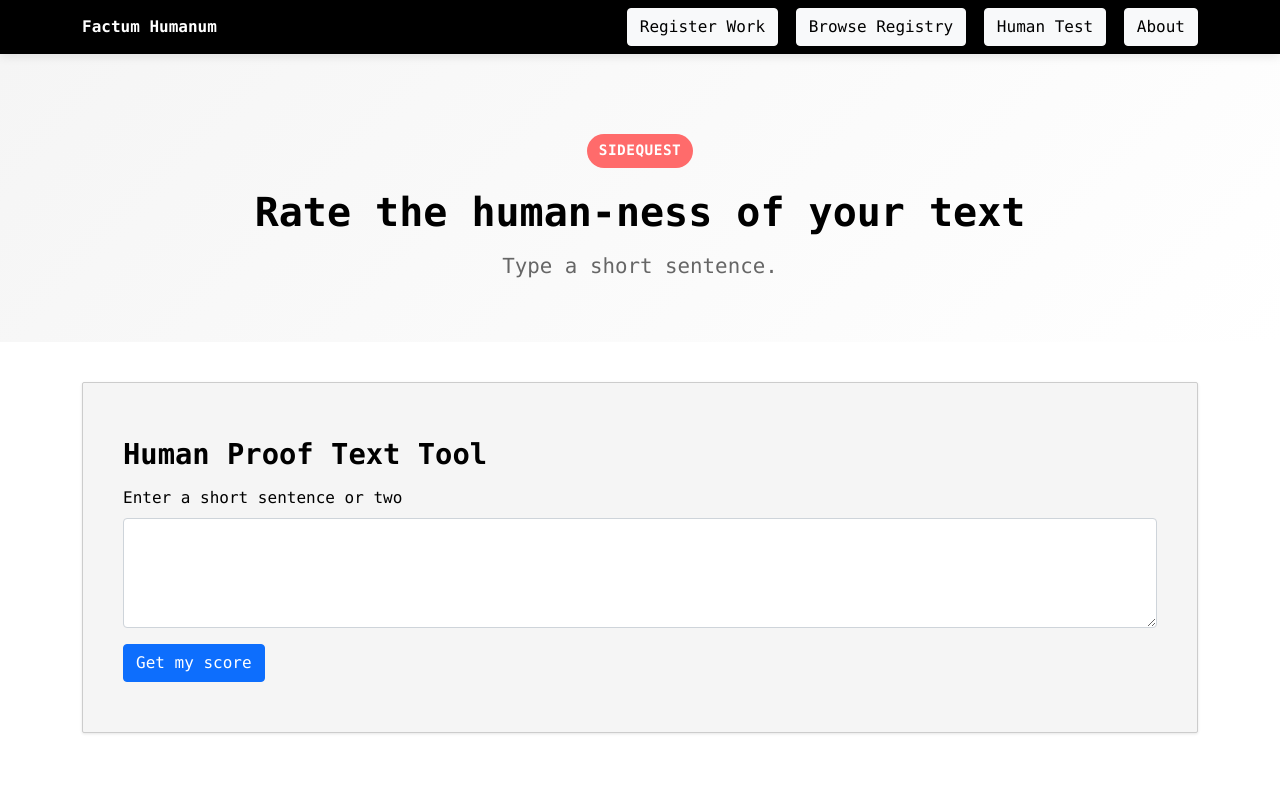
After one commit to jamesth1978/grumble, a Django app: page /human-test/ in a window 1280 px wide. The commit adds this page. Run offline with Django 5.2, Linux system fonts and the light colour scheme.

Commit message:
added swaering etc

```diff
--- a/factum_humanum/core/views.py
+++ b/factum_humanum/core/views.py
@@ -6,9 +6,87 @@ from django.conf import settings
 from .models import Creator, Work
 from .forms import CreatorForm, WorkForm
 from .pdf import generate_certificate_pdf
+import re
+import random
 import zipfile
 import os
 import io
+
+
+def score_human_text(text: str) -> int:
+    """Return a score from 0-100 estimating how likely text was written by a human."""
+    text = (text or '').strip()
+    if not text:
+        return 0
+
+    words = re.findall(r"\w+", text)
+    word_count = len(words)
+    unique_word_ratio = len(set(words)) / word_count if word_count else 0
+    punctuation_count = len(re.findall(r"[!?]", text))
+
+    score = 45
+
+    if punctuation_count >= 1:
+        score += 8
+
+    if unique_word_ratio > 0.75:
+        score += 10
+    elif unique_word_ratio < 0.50:
+        score -= 10
+
+    human_clues = {
+        'i', 'me', 'my', 'mine', 'you', 'we', 'us', 'our',
+        'feel'
+    }
+    if any(word.lower() in human_clues for word in words):
+        score += 10
+
+    swear_stems = {
+        'fuck', 'bollocks', 'shit', 'bugger', 'tits', 'damn', 'arse', 'wanker',
+        'piss', 'cunt', 'dick', 'bitch', 'areshole', 'twat'
+    }
+
+    # Count swear words including grammatical variations (plurals, -ing, -ed, etc.)
+    swear_count = 0
+    for word in words:
+        word_lower = word.lower()
+        for stem in swear_stems:
+            # Match stem with optional common suffixes: s, es, ing, ed, er, y
+            if re.match(rf'^{re.escape(stem)}(s|es|ing|ed|er|y)?$', word_lower):
+                swear_count += 1
+                break
+
+    # Apply scoring based on swear count
+    if swear_count >= 1:
+        score += 25
+        # Add random bonus for each additional swear word
+        for _ in range(swear_count - 1):
+            score += random.randint(4, 9)
+
+    score = max(0, min(100, score))
+    return score
+
+
+def describe_human_score(score: int) -> tuple[str, str]:
+    if score >= 85:
+        return (
+            'This text feels very human.',
+            'Nice work — you have used some pretty human words there'
+        )
+    if score >= 65:
+        return (
+            'This text looks likely human.',
+            'It has enough natural phrasing or swearing to feel authentic.'
+        )
+    if score >= 40:
+        return (
+            'This text is ambiguous.',
+            'It may still be human, but it has a few patterns that could be either.'
+        )
+    return (
+        'This text reads less like a human sentence.',
+        'Definitely a robot.'
+    )
 
 
 def index(request):
@@ -98,6 +176,28 @@ def download_badges(request):
     return response
 
 
+def human_test(request):
+    """Provide a playful text evaluation tool for human-written sentences."""
+    sample_text = ''
+    score = None
+    verdict = None
+    explanation = None
+
+    if request.method == 'POST':
+        sample_text = request.POST.get('sample_text', '').strip()
+        score = score_human_text(sample_text)
+        verdict, explanation = describe_human_score(score)
+
+    context = {
+        'title': 'Human Proof Test',
+        'text': sample_text,
+        'score': score,
+        'verdict': verdict,
+        'explanation': explanation,
+    }
+    return render(request, 'human_test.html', context)
+
+
 def search_registry(request):
     """Search and browse the public registry of registered works"""
     query = request.GET.get('q', '').strip()
--- /dev/null
+++ b/factum_humanum/templates/human_test.html
@@ -0,0 +1,173 @@
+{% load static %}
+
+<!doctype html>
+<html lang="en">
+
+<head>
+    <meta charset="utf-8">
+    <meta name="viewport" content="width=device-width, initial-scale=1">
+    <meta name="description" content="Try a sentence to see how human you are.">
+    <meta name="theme-color" content="#1f4788">
+    <title>Human Proof Test | Factum Humanum</title>
+    <link href="https://cdn.jsdelivr.net/npm/bootstrap@5.1.3/dist/css/bootstrap.min.css" rel="stylesheet">
+    <link rel="stylesheet" href="{% static 'main.css' %}">
+    <style>
+        :root {
+            --primary-color: #000000;
+            --secondary-color: #333333;
+        }
+
+        body {
+            background: #ffffff;
+            min-height: 100vh;
+            font-family: Consolas, 'Courier New', Monaco, monospace;
+            color: #000000;
+        }
+
+        .navbar {
+            background-color: #000000;
+            box-shadow: 0 2px 10px rgba(0, 0, 0, 0.1);
+        }
+
+        .navbar-brand {
+            font-size: 1rem;
+            font-weight: bold;
+            color: white !important;
+        }
+
+        .hero {
+            text-align: center;
+            color: #000000;
+            padding: 80px 20px 40px 20px;
+            background: linear-gradient(135deg, #f5f5f5 0%, #ffffff 100%);
+        }
+
+        .hero-badge {
+            display: inline-block;
+            background-color: #ff6b6b;
+            color: white;
+            padding: 6px 12px;
+            border-radius: 20px;
+            font-size: 0.9rem;
+            font-weight: bold;
+            margin-bottom: 20px;
+            text-transform: uppercase;
+            letter-spacing: 0.5px;
+        }
+
+        .hero h1 {
+            font-size: 2.5rem;
+            font-weight: bold;
+            margin-bottom: 15px;
+            text-shadow: none;
+            line-height: 1.2;
+        }
+
+        .hero-subtitle {
+            font-size: 1.3rem;
+            margin-bottom: 20px;
+            color: #666;
+            font-weight: 500;
+        }
+
+        .content-section {
+            background: #f5f5f5;
+            border-radius: 2px;
+            padding: 50px 40px;
+            margin: 40px 0;
+            box-shadow: 0 1px 3px rgba(0, 0, 0, 0.1);
+            border: 1px solid #cccccc;
+        }
+
+        .section-title {
+            font-size: 1.8rem;
+            font-weight: bold;
+            margin-bottom: 10px;
+            color: #000000;
+        }
+
+        .section-subtitle {
+            font-size: 1.1rem;
+            color: #666;
+            margin-bottom: 40px;
+        }
+
+        .result-card {
+            background: white;
+            border-radius: 2px;
+            padding: 25px;
+            margin-top: 30px;
+            box-shadow: 0 1px 3px rgba(0, 0, 0, 0.1);
+            border: 1px solid #cccccc;
+            text-align: center;
+        }
+
+        .result-score {
+            font-size: 3rem;
+            font-weight: bold;
+            margin-bottom: 15px;
+        }
+
+        .result-verdict {
+            font-size: 1.2rem;
+            color: #333333;
+            margin-bottom: 10px;
+        }
+
+        .result-note {
+            color: #555;
+            line-height: 1.6;
+        }
+    </style>
+</head>
+
+<body>
+    <nav class="navbar navbar-expand-lg navbar-dark">
+        <div class="container">
+            <a class="navbar-brand" href="/">Factum Humanum</a>
+            <button class="navbar-toggler" type="button" data-bs-toggle="collapse" data-bs-target="#navbarNav">
+                <span class="navbar-toggler-icon"></span>
+            </button>
+            <div class="collapse navbar-collapse" id="navbarNav">
+                <div class="ms-auto">
+                    <a class="btn btn-light me-2" href="{% url 'register' %}">Register Work</a>
+                    <a class="btn btn-light me-2" href="{% url 'search_registry' %}">Browse Registry</a>
+                    <a class="btn btn-light me-2" href="{% url 'human_test' %}">Human Test</a>
+                    <a class="btn btn-light" href="{% url 'about' %}">About</a>
+                </div>
+            </div>
+        </div>
+    </nav>
+
+    <div class="hero">
+        <span class="hero-badge">Sidequest</span>
+        <h1>Rate the human-ness of your text</h1>
+        <p class="hero-subtitle">Type a short sentence.</p>
+    </div>
+
+    <div class="container">
+        <div class="content-section">
+            <div class="section-title">Human Proof Text Tool</div>
+              <form method="post">
+                {% csrf_token %}
+                <div class="mb-3">
+                    <label for="sample_text" class="form-label">Enter a short sentence or two</label>
+                    <textarea name="sample_text" id="sample_text" class="form-control" rows="4" required>{{ text }}</textarea>
+                </div>
+                <button type="submit" class="btn btn-primary">Get my score</button>
+            </form>
+
+            {% if score is not None %}
+            <div class="result-card">
+                <div class="result-score">{{ score }}%</div>
+                <div class="result-verdict">{{ verdict }}</div>
+                <div class="result-note">{{ explanation }}</div>
+            </div>
+            {% endif %}
+        </div>
+    </div>
+
+    <script src="https://cdn.jsdelivr.net/npm/bootstrap@5.1.3/dist/js/bootstrap.bundle.min.js"></script>
+</body>
+
+</html>
--- a/factum_humanum/templates/index.html
+++ b/factum_humanum/templates/index.html
@@ -260,6 +260,7 @@
                 <div class="ms-auto">
                     <a class="btn btn-light me-2" href="{% url 'register' %}">Register Work</a>
                     <a class="btn btn-light me-2" href="{% url 'search_registry' %}">Browse Registry</a>
+                    <a class="btn btn-light me-2" href="{% url 'human_test' %}">Human Test</a>
                     <a class="btn btn-light" href="{% url 'about' %}">About</a>
                 </div>
             </div>
@@ -277,6 +278,7 @@
         <div class="hero-buttons">
             <a href="{% url 'register' %}" class="btn btn-primary">Register Your Work</a>
             <a href="{% url 'search_registry' %}" class="btn btn-secondary">Explore Registry</a>
+            <a href="{% url 'human_test' %}" class="btn btn-secondary">Try the Human Test</a>
             <a href="{% url 'download_badges' %}" class="btn btn-secondary">Just give me the badge</a>
         </div>
     </div>
--- a/factum_humanum/urls.py
+++ b/factum_humanum/urls.py
@@ -25,6 +25,7 @@ urlpatterns = [
     path("certificate/<uuid:work_id>/", core_views.certificate, name="certificate"),
     path("certificate/<uuid:work_id>/download/", core_views.download_certificate, name="download_certificate"),
     path("download-badges/", core_views.download_badges, name="download_badges"),
+    path("human-test/", core_views.human_test, name="human_test"),
     path("search/", core_views.search_registry, name="search_registry"),
     path("about/", core_views.about, name="about"),
 
```
